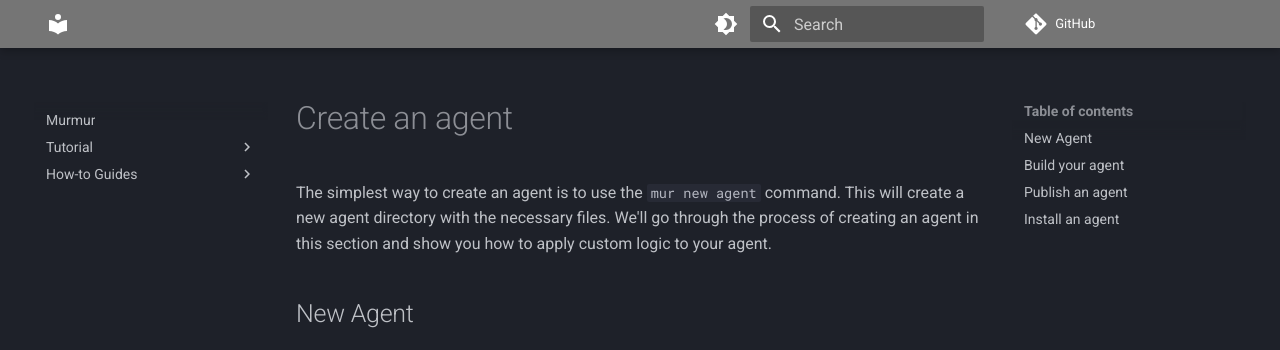
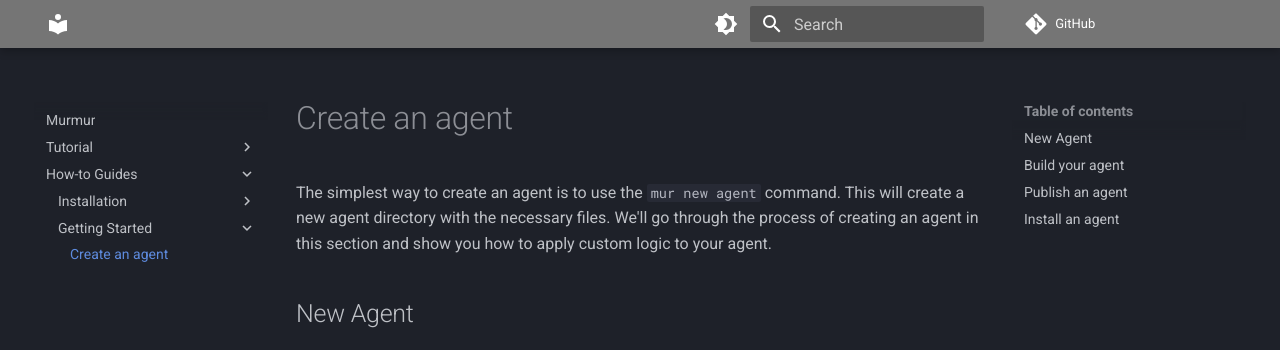
Before and after one commit to murmur-nexus/murmur, an MkDocs documentation site: the page built from docs/docs/how-to/create-an-agent.md, in a window 1280 px wide. Shown: the top 350 px of the page. Built offline with MkDocs 1.6.1 and Material for MkDocs 9.7.7, drawn with Linux system fonts in a browser that asks for light colours; comment, search, counter and statistics services are not loaded.

Commit message:
docs: add create agent to menu + readme

````diff
--- a/docs/docs/how-to/create-an-agent.md
+++ b/docs/docs/how-to/create-an-agent.md
@@ -35,7 +35,7 @@ from murmur_slim.build import ActivateAgent
 my_custom_agent = ActivateAgent()
 ```
 
-The `ActivateAgent` class is a base class that provides a simple interface for your agent. It has some [benefits build in](./benefits-of-using-the-activate-agent-class.md), such as state and metadata retrieval. If you still would like to use your own logic, you may find these [custom logic patterns](./apply-custom-logic-to-agents.md) useful.
+The `ActivateAgent` class is a base class that provides a simple interface for your agent. It has some [benefits build in](./benefits-using-activate-agent-class.md), such as state and metadata retrieval. If you still would like to use your own logic, you may find these [custom logic patterns](./apply-custom-logic-to-agents.md) useful.
 
 
 ## Build your agent
--- a/docs/mkdocs.yml
+++ b/docs/mkdocs.yml
@@ -30,6 +30,8 @@ nav:
   - "How-to Guides":
     - Installation:
       - Setup PyPI server: how-to/setup-pypi-server.md
+    - Getting Started:
+      - Create an agent: how-to/create-an-agent.md
 markdown_extensions:
   - attr_list
   - pymdownx.emoji:
````
Also changed, not shown: README.md.
